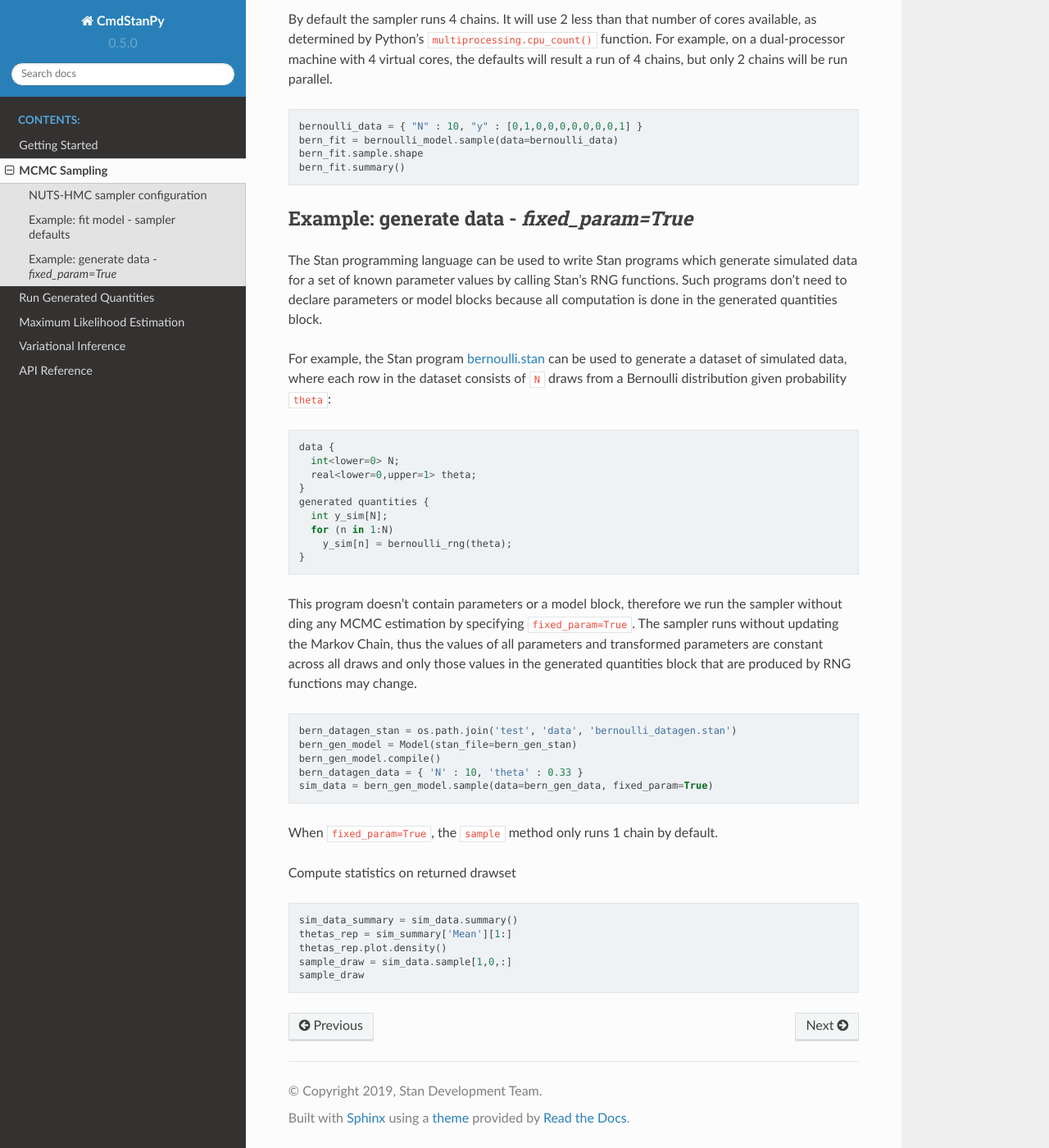
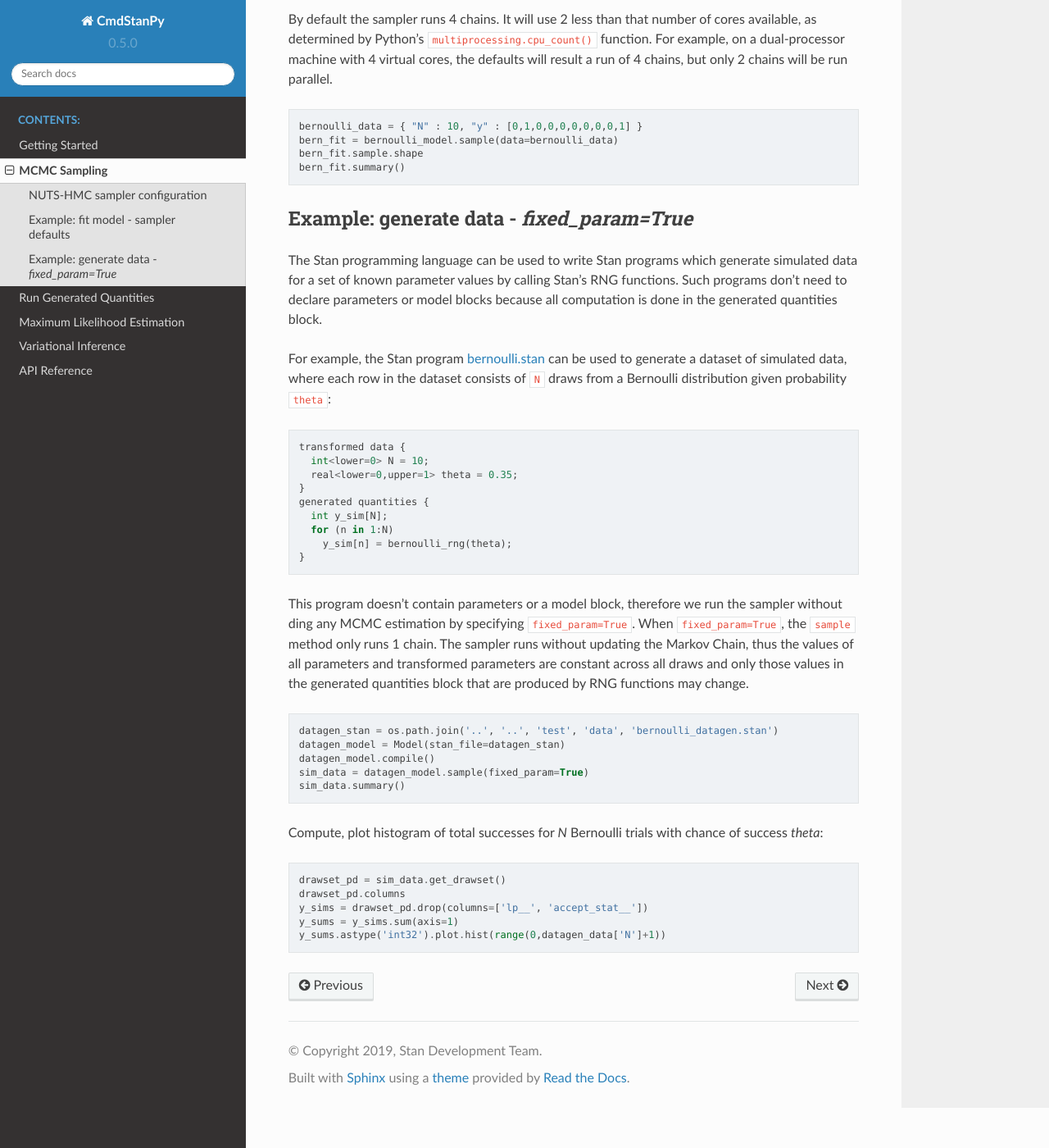
Before and after one commit to stan-dev/cmdstanpy, a Sphinx documentation site: the page built from docs/sample.rst, in a window 1280 px wide and 1400 px high, scrolled down 1567 px. Shown: the whole window at 82% size. Built offline with Sphinx 7.4.7 and the Read the Docs theme 2.0.0, drawn with Linux system fonts in a browser that asks for light colours; formulas are drawn with MathJax 3.

Commit message:
tested code in .rst files via notebooks, corrected accordingly

```diff
--- a/docs/sample.rst
+++ b/docs/sample.rst
@@ -104,9 +104,9 @@ can be used to generate a dataset of simulated data, where each row in the datas
 
 .. code-block::
 
-    data {
-      int<lower=0> N;
-      real<lower=0,upper=1> theta;
+    transformed data {
+      int<lower=0> N = 10;
+      real<lower=0,upper=1> theta = 0.35;
     }
     generated quantities {
       int y_sim[N];
@@ -125,20 +126,18 @@ produced by RNG functions may change.
 
 .. code-block:: python
 
-    bern_datagen_stan = os.path.join('test', 'data', 'bernoulli_datagen.stan')
-    bern_gen_model = Model(stan_file=bern_gen_stan)
-    bern_gen_model.compile()
-    bern_datagen_data = { 'N' : 10, 'theta' : 0.33 }
-    sim_data = bern_gen_model.sample(data=bern_gen_data, fixed_param=True)
+    datagen_stan = os.path.join('..', '..', 'test', 'data', 'bernoulli_datagen.stan')
+    datagen_model = Model(stan_file=datagen_stan)
+    datagen_model.compile()
+    sim_data = datagen_model.sample(fixed_param=True)
+    sim_data.summary()
 
-When ``fixed_param=True``, the ``sample`` method only runs 1 chain by default.
-
-Compute statistics on returned drawset
+Compute, plot histogram of total successes for `N` Bernoulli trials with chance of success `theta`:
 
 .. code-block:: python
 
-    sim_data_summary = sim_data.summary()
-    thetas_rep = sim_summary['Mean'][1:]
-    thetas_rep.plot.density()
-    sample_draw = sim_data.sample[1,0,:]
-    sample_draw
+    drawset_pd = sim_data.get_drawset()
+    drawset_pd.columns
+    y_sims = drawset_pd.drop(columns=['lp__', 'accept_stat__'])
+    y_sums = y_sims.sum(axis=1)
+    y_sums.astype('int32').plot.hist(range(0,datagen_data['N']+1))
```
Also changed, not shown: other parts of docs/sample.rst (+1 -0 lines), docs/notebooks/MCMC Sampling.ipynb, docs/notebooks/Maximum Likelihood Estimation.ipynb, docs/notebooks/Run Generated Quantities.ipynb, 1 other file.
